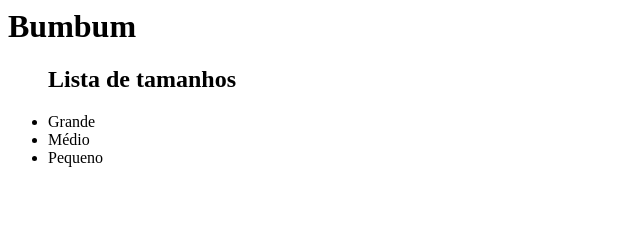
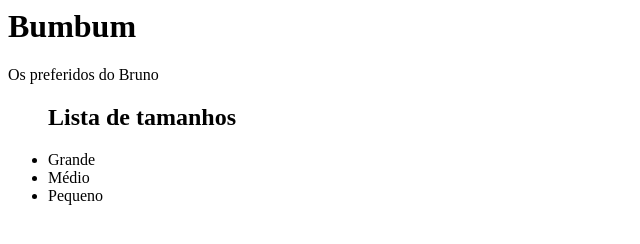
Before and after one commit to tulio-zinga/Aula-3-Ds1, a plain HTML site: page index.html in a window 1280 px wide. Shown: the whole page, without its empty margins (0-640 px from the left). Drawn offline with Linux system fonts and the light colour scheme.

Commit message:
Nova alteração

```diff
--- a/index.html
+++ b/index.html
@@ -7,7 +7,7 @@
 <body>
 
     <h1>Bumbum</h1>
-
+    <p>Os preferidos do Bruno</p>
     <ul>
         <h2>Lista de tamanhos</h2>
         <li>Grande</li>
```
